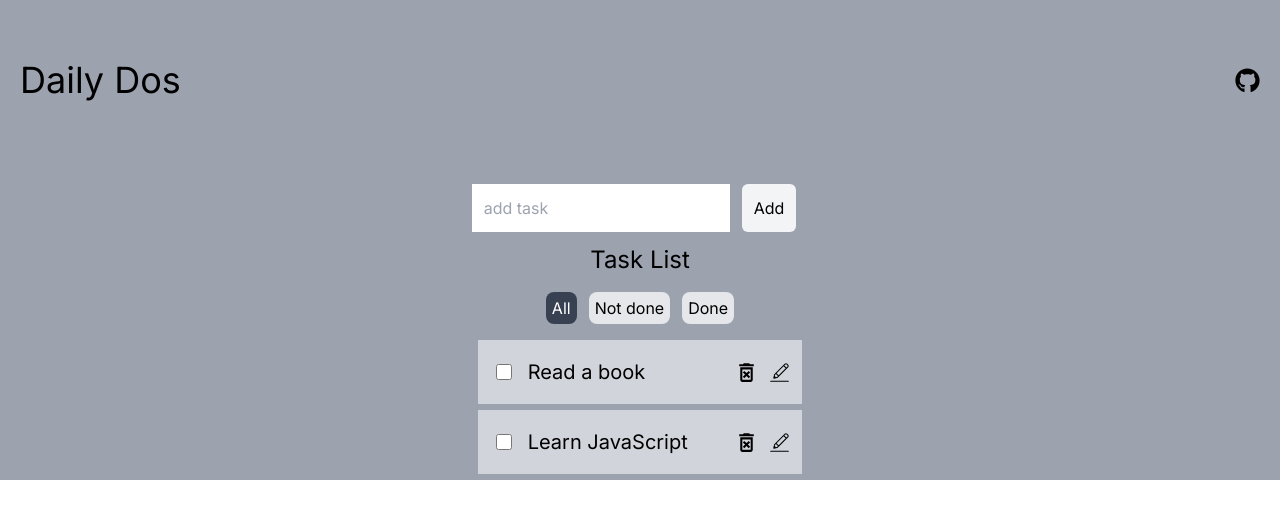
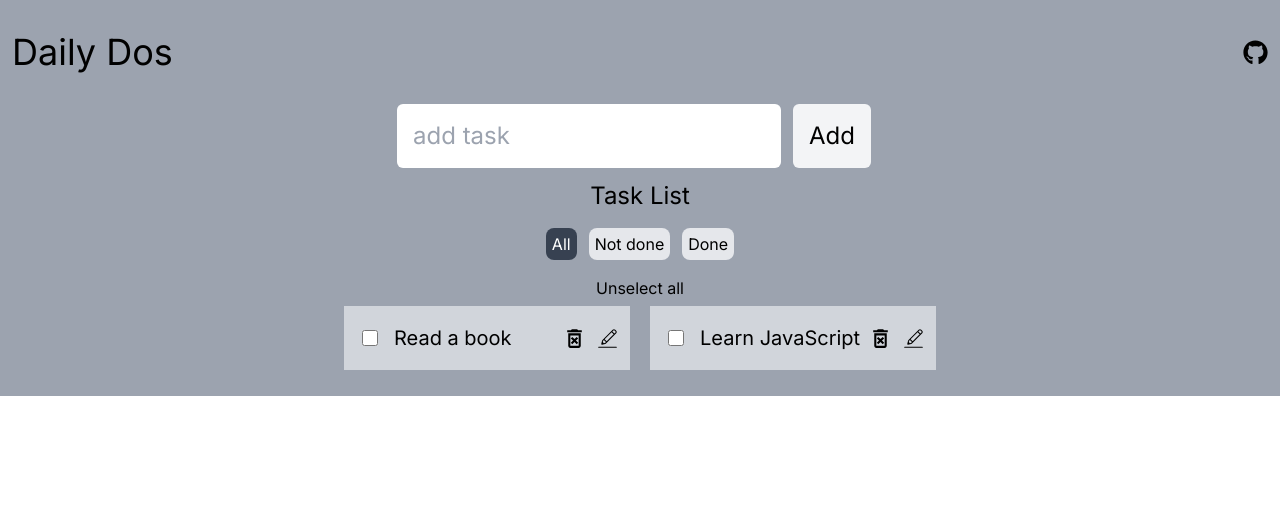
Before and after one commit to segunajibola/todos-daily, a Next.js app: page / in a window 1280 px wide. Shown: the top 518 px of the page. Built offline with nearby package versions, Linux system fonts and the light colour scheme.

Commit message:
handle select all

```diff
--- a/app/components/AddTaskForm.tsx
+++ b/app/components/AddTaskForm.tsx
@@ -2,7 +2,7 @@
 
 import React, { useState } from "react";
 import Task from "../types";
-import { v4 as uuidv4 } from 'uuid';
+import { v4 as uuidv4 } from "uuid";
 
 interface AddTaskFormProps {
   onAddTask: (task: Task) => void;
@@ -30,11 +30,11 @@ const AddTaskForm: React.FC<AddTaskFormProps> = ({ onAddTask }) => {
         placeholder="add task"
         value={newTaskTitle}
         onChange={(e) => SetNewTaskTitle(e.target.value)}
-        className="p-3 outline-none"
+        className="p-4 text-2xl outline-none rounded-md"
       />
       <button
         type="submit"
-        className="bg-gray-100 text-black p-3 m-3 rounded-md"
+        className="bg-gray-100 text-2xl text-black p-4  m-3 rounded-md"
       >
         Add
       </button>
--- a/app/components/TaskLists.tsx
+++ b/app/components/TaskLists.tsx
@@ -71,6 +71,17 @@ const TaskList: React.FC = () => {
     });
   };
 
+  const handleUnselect = () => {
+    setTaskList((prevTasks) => {
+      const allUnselectedTask = prevTasks.map((task) => ({
+        ...task,
+        completed: false,
+      }));
+      localStorage.setItem("tasks", JSON.stringify(allUnselectedTask));
+      return allUnselectedTask;
+    });
+  };
+
   const getFilteredTasks = () => {
     switch (filter) {
       case "done":
@@ -83,7 +94,7 @@ const TaskList: React.FC = () => {
   };
 
   return (
-    <div>
+    <div className="text-center">
       <AddTaskForm onAddTask={handleOnAddTask} />
 
       <h2 className="text-center mb-4 text-2xl">Task List</h2>
@@ -115,7 +126,11 @@ const TaskList: React.FC = () => {
         </span>
       </div>
 
-      <ul className="">
+      <div>
+        <span onClick={handleUnselect}>Unselect all</span>
+      </div>
+
+      <ul className="grid grid-cols-2 gap-2">
         {getFilteredTasks().map((task) => (
           <div
             key={task.id}
--- a/app/page.tsx
+++ b/app/page.tsx
@@ -6,15 +6,15 @@ import { FaGithub } from "react-icons/fa";
 
 export default function Home() {
   return (
-    <div className="flex flex-col gap-y-3 bg-gray-400">
-      <header className="flex items-center justify-between p-5">
-        <h1 className="text-center text-4xl my-10">Daily Dos</h1>
+    <div className="flex flex-col gap-y-2 py-5 bg-gray-400">
+      <header className="flex items-center justify-between p-3">
+        <h1 className="text-center text-4xl">Daily Dos</h1>
         <a
           href="https://github.com/segunajibola/todos-daily/"
           target="_blank"
           rel="noopener noreferrer"
         >
-          <FaGithub size={25} />
+          <FaGithub size={25} className="flex items-center" />
         </a>
       </header>
       <div className="flex justify-center">
```
